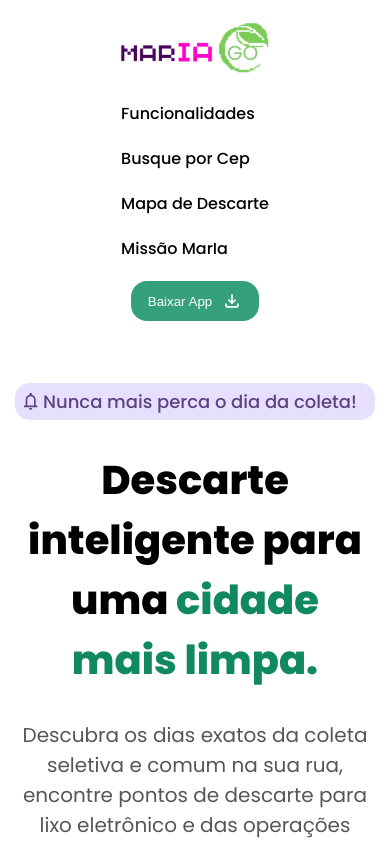
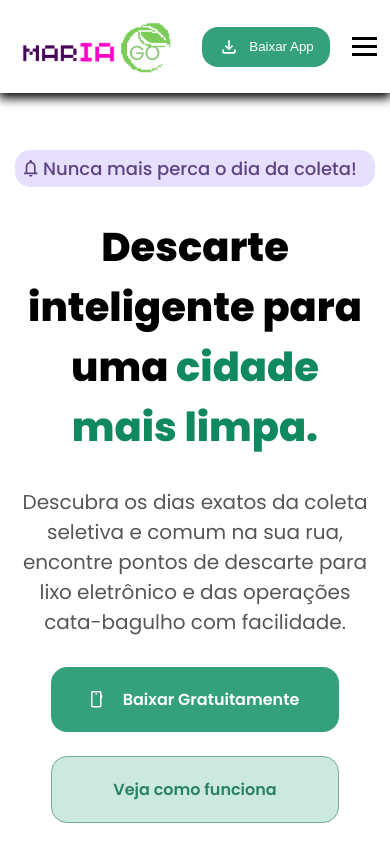
Before and after one commit to Senai-MarIA/MarIa.Front-end-App, a React (Vite) app in the folder MarIa-App/: page / in a window 390 px wide. Shown: the top 844 px of the page. Built offline with nearby package versions, Linux system fonts and the light colour scheme; a web font is replaced by a local one.

Commit message:
header fixed

```diff
--- a/MarIa-App/src/components/layouts/Header/index.jsx
+++ b/MarIa-App/src/components/layouts/Header/index.jsx
@@ -1,19 +1,41 @@
 import MarIa_Logo from "../../../assets/img/MariaLogo.svg"
 import downLoadIcon from "../../../assets/img/iconDownload.svg"
+import { useState } from "react"
 import  './style.css'
 
 function Header() {
+    const [isMenuOpen, setIsMenuOpen] = useState(false);
+    const toggleMenu = () => {
+        setIsMenuOpen(!isMenuOpen);
+    }
     return (
         <>
-            <section className="Header_section">
+        <section className="containerHeader">
+            <article className="Header_section">
+
                 <img src={MarIa_Logo} />
-                <ul>
+
+
+                <button className="Download_Button">
+                    <img src={downLoadIcon} />
+                    Baixar App
+                </button>
+                  <div className="organizatorHeader">
+                <button className={`Menu_Toggle ${isMenuOpen ? 'active' : ''}`}
+                    onClick={toggleMenu}>
+                    <span></span>
+                    <span></span>
+                    <span></span>
+                </button>
+
+                <ul className={isMenuOpen ? "active" : ""}>
                     <li><a href="">Funcionalidades</a></li>
                     <li><a href="">Busque por Cep</a></li>
                     <li><a href="">Mapa de Descarte</a></li>
                     <li><a href="">Missão MarIa</a></li>
                 </ul>
-                <button>Baixar App <img src={downLoadIcon}/></button>
+                </div>
+            </article>
             </section>
         </>
     )
--- a/MarIa-App/src/components/layouts/Header/style.css
+++ b/MarIa-App/src/components/layouts/Header/style.css
@@ -14,6 +14,22 @@
     padding: 12px;
 }
 
+.Menu_Toggle{
+    display:none;
+    flex-direction: column;
+    gap: 5px;
+    background-color: white;
+
+}
+
+.Menu_Toggle span{
+    background-color: black;
+    width: 25px;
+    height: 3px;
+}
+
+
+
 .Header_section ul{
     display: flex;
     text-decoration: none;
@@ -22,7 +38,7 @@
 
 }
 
-.Header_section button{
+.Header_section .Download_Button{
     display: flex;
     justify-content: center;
     align-items: center;
@@ -44,13 +60,43 @@
 @media (max-width: 768px){
 
     .Header_section{
-        flex-direction: column;
         gap: 20px;
+        position: relative;
+    }
+
+    .containerHeader{
+        position: fixed;
+        background-color: white;
+        width: 100%;
+        top: 0;
+        box-shadow: 0px 4px 10px 1px;
+        z-index: 999;
     }
 
     .Header_section ul{
+        display: none;
         flex-direction: column;
         gap: 20px;
+        position: absolute;
+        top: 60px;
+        background-color: white;
+        padding: 50px;
+        border-radius: 10px 10px 10px 10px;
+        border: 0.5px solid #35A17C;
+    }
+
+    .Menu_Toggle{
+        display: flex;
+    }
+    .Header_section ul.active {
+        display: flex;
+
+    }
+    .organizatorHeader{
+        display: flex;
+        flex-direction: column;
+        align-items: flex-end;
+
     }
 
 }
--- a/MarIa-App/src/components/layouts/Section-Main/style.css
+++ b/MarIa-App/src/components/layouts/Section-Main/style.css
@@ -6,6 +6,7 @@
     padding: 130px 144px;
     justify-content: center;
     align-items: center;
+    margin-top:100px ;
 }
 
 .container1main{
```
